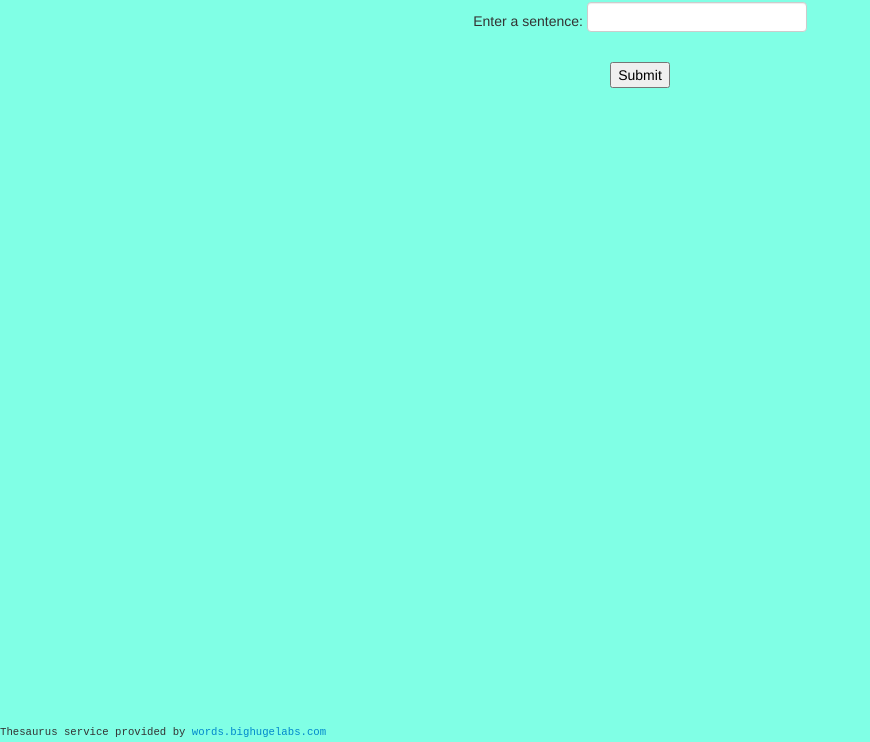
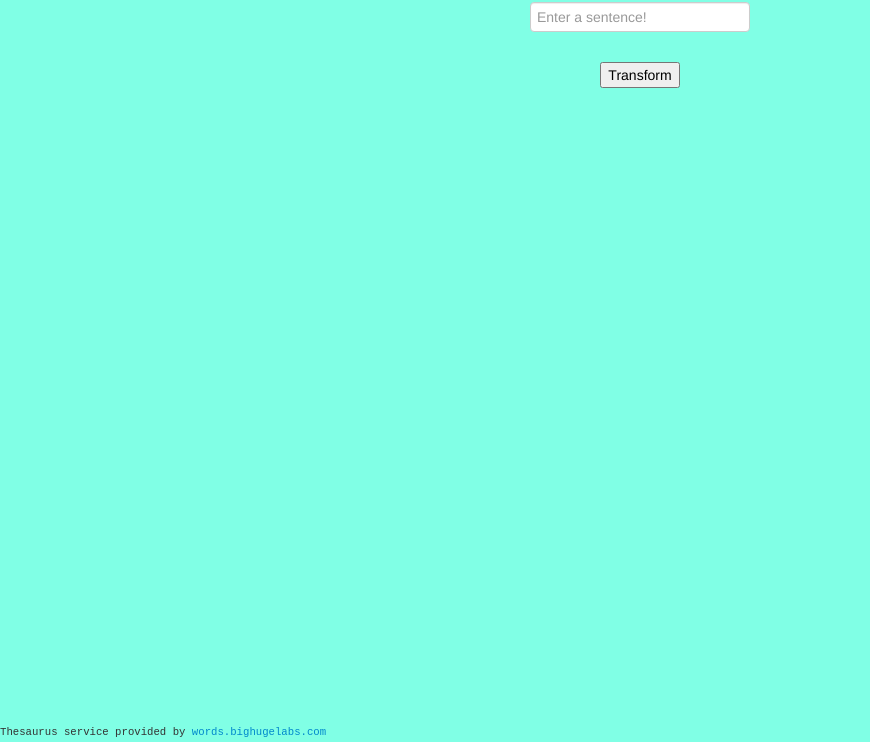
Before and after one commit to DranoelMit/Thesaurisze, a plain HTML site: page index.html in a window 1280 px wide. Shown: the part 58-800 px from the top of the page, without its empty margins (0-870 px from the left). Drawn offline with Linux system fonts and the light colour scheme.

Commit message:
Rewound two commits

```diff
--- a/index.html
+++ b/index.html
@@ -18,11 +18,12 @@
   <h1>Thesaurusize</h1>
 </header>
 <main>
-        <form>
-        Enter a sentence: <input type="text" id="sentence"/><br>
-        </form>
-        <input class="button" name="submit" type="submit" value="Submit"
-                onclick="findKeywords(sentence.value)" />
+     <form>
+           <input type="text" id="sentence" placeholder="Enter a sentence!"/><br>
+   </form>
+             <input class="button" name="submit" type="submit" value="Transform"
+                     onchange=findKeywords(sentence.value)" />
+
 
 
 
--- a/wordSwapper.js
+++ b/wordSwapper.js
@@ -2,9 +2,9 @@ function findKeywords(sentence)
 {
 
   var notKeywords = ["for", "and", "nor", "but", "or", "yet", "so", "the", "my", "his",
-   "her", "that", "we", "you", "I", "a", "me", "us", "it", "him", "is", "was", "walked", "to",
+   "her", "that", "we", "you", "I", "a", "me", "us", "it", "him", "is", "was", "to", "like", "with",
    "hers", "she", "he", "met", "they", "do", "did", "them", "mine", "ours", "yours", "herself",
-   "myself", "himself", "yourself", "themselves", "yourselves", "who", "what", "where", "when"];
+   "myself", "himself", "yourself", "themselves", "yourselves", "who", "what","i", "where", "when"];
 var endPunc="";
 var keywords = {};
  var words =[];
@@ -13,6 +13,7 @@ for (var i = 0; i < sentence.length; i++) {
       if(sentence.indexOf(" ") == -1){ words[0] = sentence; break;}
 
 if(sentence.charAt(i)== ' '){
+
 words.push(sentence.substring(startWord, i));
 startWord=i+1;
 }
```
